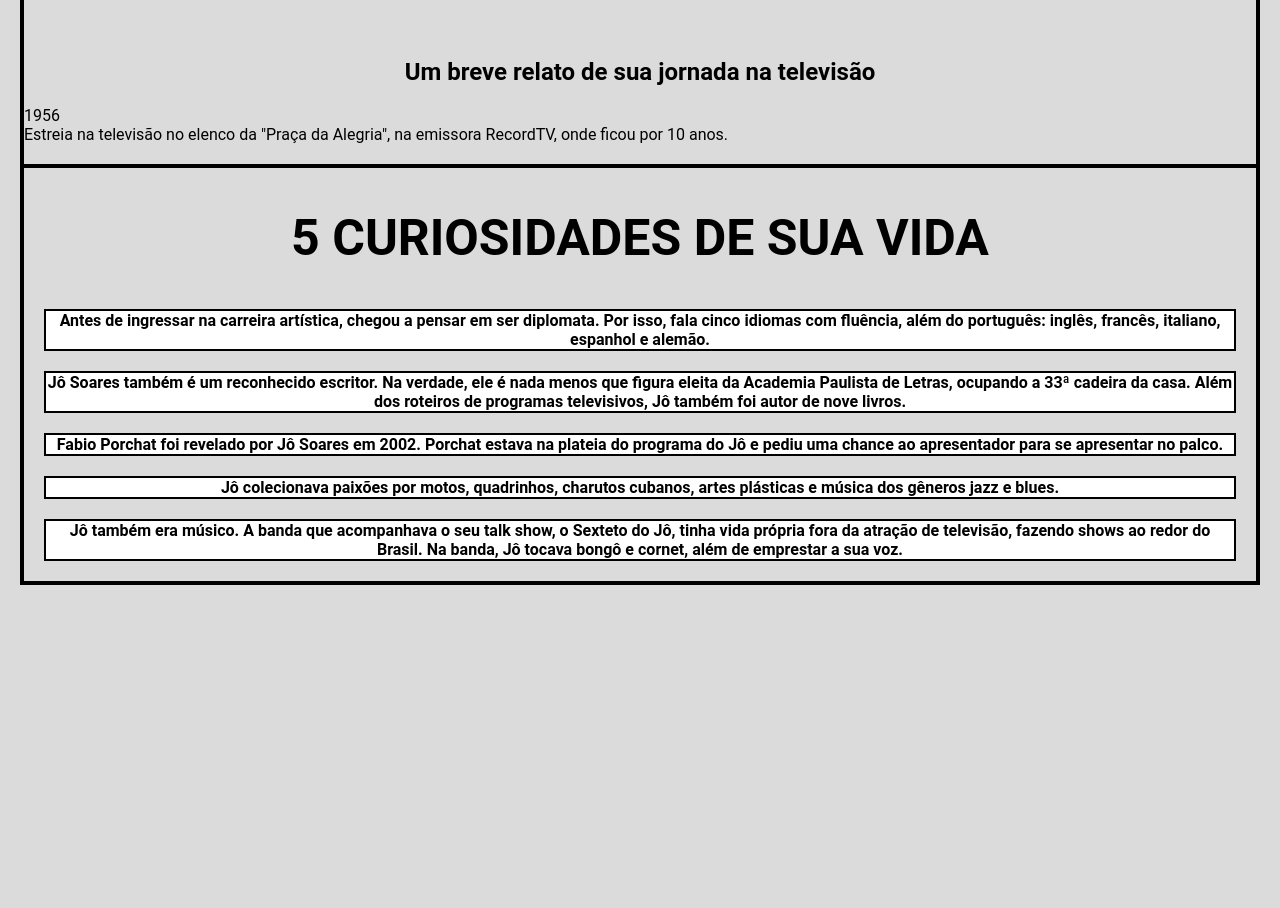
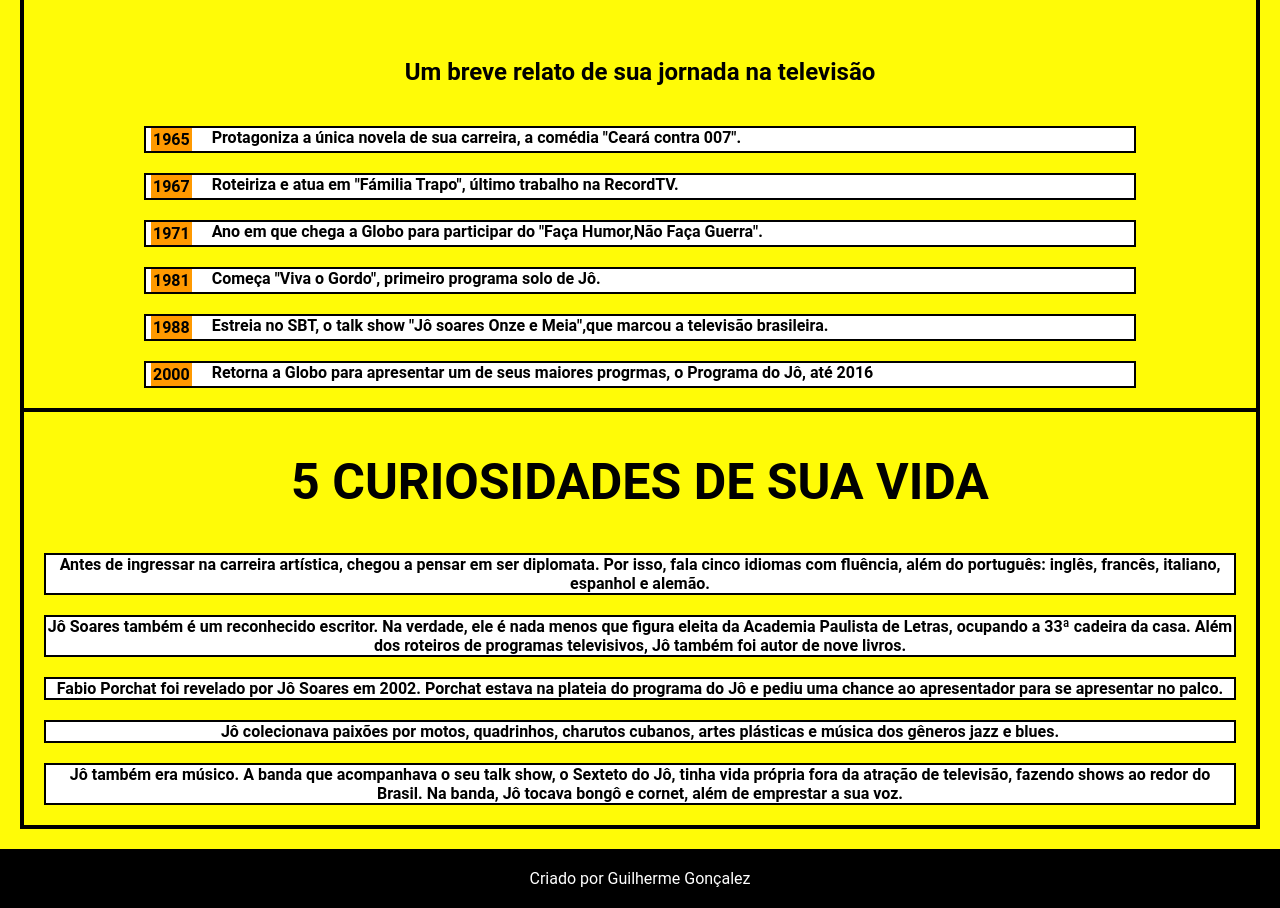
Before and after one commit to GuilhermeGoncalez/Tributo-J-Soares, a plain HTML site: page index.html in a window 1280 px wide. Shown: the part 925-1833 px from the top of the page. Before the commit the page ends 1530 px from the top, so only its background shows below. Drawn offline with Linux system fonts and the light colour scheme.

Commit message:
Cor nova e rodapé

```diff
--- a/index.html
+++ b/index.html
@@ -7,6 +7,7 @@
     <meta name="viewport" content="widht-device-widht" , initial-sacle="0">
 </head>
 <body>
+<div class="corpo">
 <section>
     <div class="title">
     <h1>Tributo a Jô Soares</h1>
@@ -21,7 +22,18 @@
     <div class="titulo_antes"><h2>Um breve relato de sua jornada na televisão</h2></div>
     <div class="carreira">
 
-    <div>1956</div> Estreia na televisão no elenco da "Praça da Alegria", na emissora RecordTV, onde ficou por 10 anos.
+
+ <div class="fato">  <div class="ano">1965</div> Protagoniza a única novela de sua carreira, a comédia "Ceará contra 007".</div>
+
+ <div  class="fato"> <div class="ano">1967 </div>Roteiriza e atua em "Fámilia Trapo", último trabalho na RecordTV.</div>
+
+   <div class="fato"> <div class="ano">1971</div> Ano em que chega a Globo para participar do "Faça Humor,Não Faça Guerra".</div>
+
+  <div  class="fato"> <div class="ano">1981 </div>Começa "Viva o Gordo", primeiro programa solo de Jô.</div>
+
+  <div  class="fato"> <div class="ano">1988 </div>Estreia no SBT, o talk show "Jô soares Onze e Meia",que marcou a televisão brasileira.</div>
+
+  <div  class="fato"> <div class="ano">2000</div>Retorna a Globo para apresentar um de seus maiores progrmas, o Programa do Jô, até 2016 </div>
 
 
     </div>
@@ -41,6 +53,11 @@
     <div>Jô também era músico. A banda que acompanhava o seu talk show, o Sexteto do Jô, tinha vida própria fora da atração de televisão, fazendo shows ao redor do Brasil. Na banda, Jô tocava bongô e cornet, além de emprestar a sua voz.</div>
     </div>
 </article>
-
+</div>
+<footer>
+    <div class="criador"><a href="https://github.com/GuilhermeGoncalez" target="_blank">
+        <div class="footer_eu">Criado por Guilherme Gonçalez </div>
+    </div>
+</footer>
 </body>
 </html>
--- a/style.css
+++ b/style.css
@@ -3,10 +3,9 @@
     font-family: 'Roboto', sans-serif;
 }
 body {
-    margin: 20px;
+    margin: 0px;
     padding: 0px;
-    background-color:rgb(219, 219, 219) ;
-    border: 4px solid black;
+    background-color:rgb(255, 251, 7) ;
 
 }
 
@@ -39,23 +38,20 @@
 }
 .fato{
     display: flex;
-    justify-content: center;
+    justify-content: left;
     background-color: white;
+    border: 2px solid black;
     font-weight: bolder;
     margin-top: 20px;
-    margin-left: 100px;
-    margin-right: 100px;
-    border: 2px solid black;
-    height: 25px;
-    width: 850px;
+    margin-left: 120px;
+    margin-right: 120px;
 }
-.d {
-    background-color: aqua;
-    display: flex;
-    text-align: start;
-
+.ano {
+    margin-right: 20px;
+    background-color: #ff9900;
+    margin-left: 5px;
+    border: 2px solid #ff9900;
 }
-
 .curiosidades div {
     display: flex;
     margin: 20px;
@@ -65,5 +61,20 @@
     border: 2px solid black;
     font-weight: bolder;
 
+}
+.corpo{
+    border:4px solid black ;
+    margin: 20px;
+}
+footer {
+    display: flex;
+    justify-content: center;
+    background-color: black;
+    color: white;
+    padding: 20px;
+}
+footer a{
+    color: white;
+    text-decoration: none;
 
 }
```
Also changed, not shown: imagens/git.png (added).
